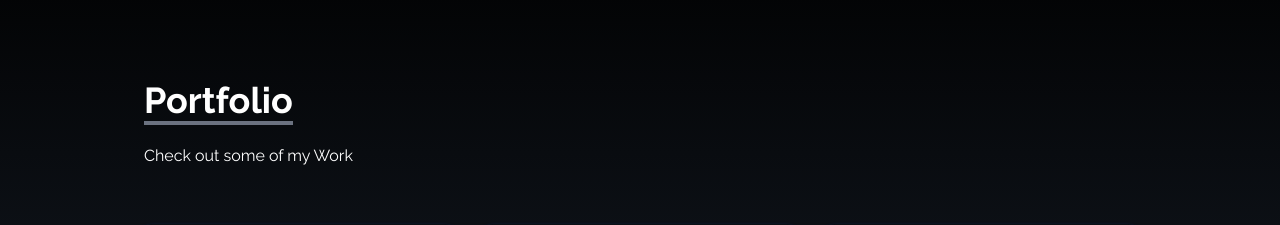
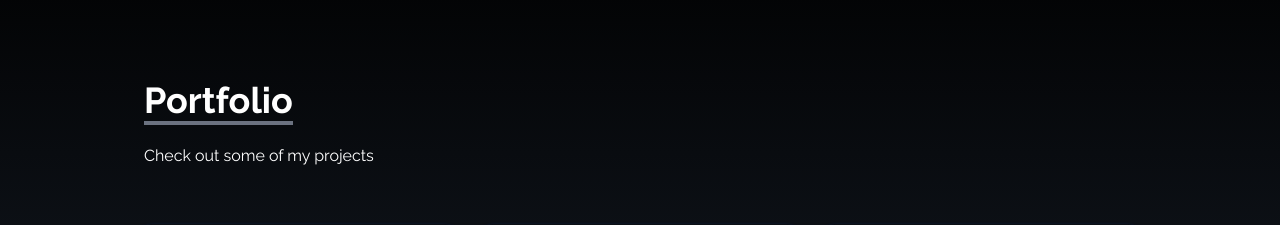
Before and after one commit to Bdiaz10/My-Portfolio, a React (Create React App) app: page / in a window 1280 px wide. Shown: the part 1680-1905 px from the top of the page. Built offline with nearby package versions, Linux system fonts and the light colour scheme.

Commit message:
add resume and CD test

```diff
--- a/src/components/Portfolio.jsx
+++ b/src/components/Portfolio.jsx
@@ -61,7 +61,7 @@ const Portfolio = () => {
             Portfolio
           </p>
           <p className="py-6">
-            Check out some of my Work
+            Check out some of my projects
           </p>
         </div>
 
```
Also changed, not shown: 1 other file (tests, documents, lock files or other folders).
